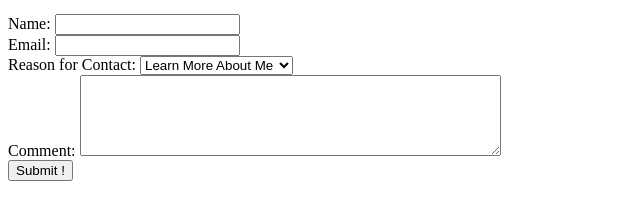
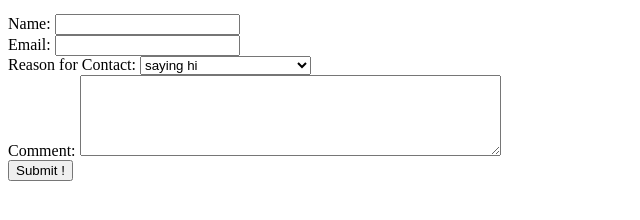
Before and after one commit to XiangyuMeng1/mi349_blog_new, a plain HTML site: page contact.html in a window 1280 px wide. Shown: the part 136-356 px from the top of the page, 0-640 px from the left. Drawn offline with Linux system fonts and the light colour scheme.

Commit message:
Contact page fixed

```diff
--- a/contact.html
+++ b/contact.html
@@ -28,9 +28,9 @@
       <div class="contactform">
           <label for="reason">Reason for Contact:</label>
           <select id="reasons" name="reason">
-            <option value="me">Learn More About Me</option>
-            <option value="coorperation">Business Cooperation</option>
-            <option value="other">Other</option>
+            <option value="hi">saying hi</option>
+            <option value="contractor">Looking for a contractor</option>
+            <option value="interview">Interested in an interview</option>
           </select>
       </div>
       <div class="contactform">
```
